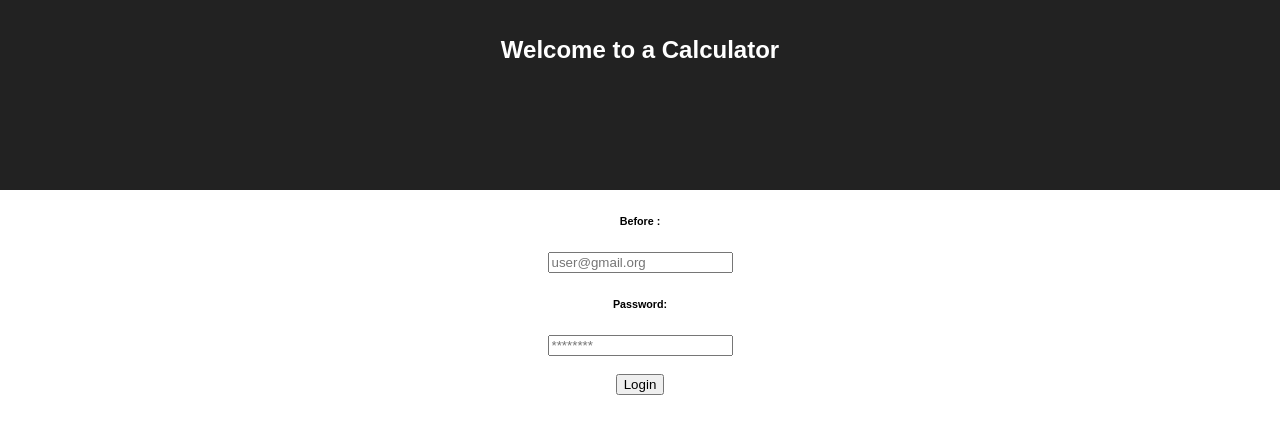
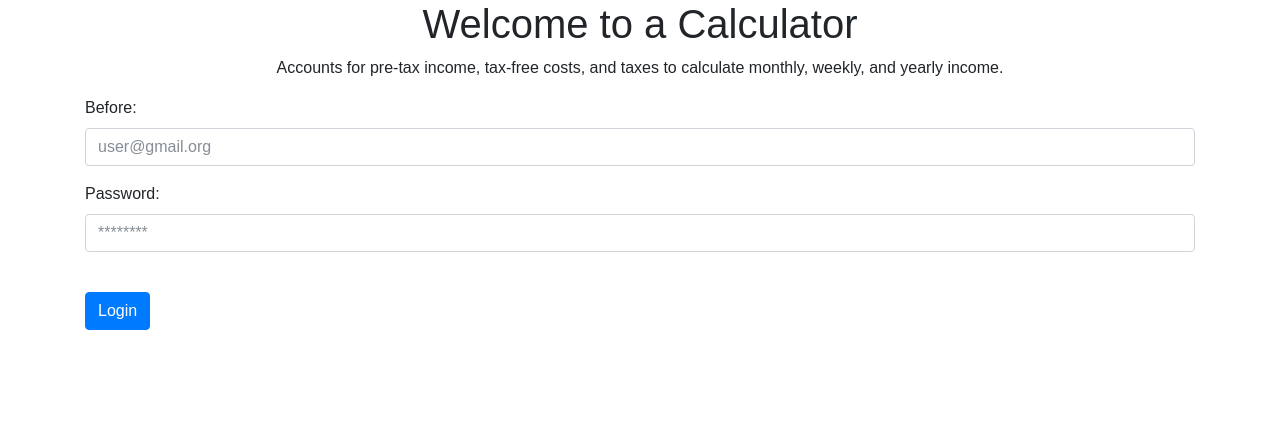
Before and after one commit to jtcanfield/income-calculator, a React (Create React App) app: page / in a window 1280 px wide. Shown: the top 434 px of the page. Built offline with nearby package versions, Linux system fonts and the light colour scheme.

Commit message:
add styling and description

```diff
--- a/public/index.html
+++ b/public/index.html
@@ -10,6 +10,7 @@
     -->
     <link rel="manifest" href="%PUBLIC_URL%/manifest.json">
     <link rel="shortcut icon" href="%PUBLIC_URL%/favicon.ico">
+    <link rel="stylesheet" href="https://maxcdn.bootstrapcdn.com/bootstrap/4.0.0-beta.2/css/bootstrap.min.css" integrity="sha384-PsH8R72JQ3SOdhVi3uxftmaW6Vc51MKb0q5P2rRUpPvrszuE4W1povHYgTpBfshb" crossorigin="anonymous">
     <!--
       Notice the use of %PUBLIC_URL% in the tags above.
       It will be replaced with the URL of the `public` folder during the build.
--- a/src/App.js
+++ b/src/App.js
@@ -22,24 +22,48 @@ class App extends Component {
     }
   }
 
+  submitform(event){
+    event.preventDefault();
+    console.log("stuff will be here");
+  }
+
   render() {
     return (
-      <div className="App">
-        <header className="App-header">
-          <h1 className="App-title">Welcome to a Calculator</h1>
+      <div className="container">
+        <header className="text-center">
+          <h1>
+            Welcome to a Calculator
+          </h1>
+          <p>
+            Accounts for pre-tax income, tax-free costs, and taxes to calculate
+            monthly, weekly, and yearly income.
+          </p>
         </header>
-        <form className="enterForm" onSubmit={this.handleFormSubmit}>
+        <form className="form" onSubmit={this.handleFormSubmit}>
           <div className="form-group">
-            <h6>Before :</h6>
-            <input type="username" onChange={this.updateFromField('username')} value={this.state.username} placeholder="user@gmail.org"/>
+            <label>
+              Before:
+            </label>
+            <input type="username" class="form-control"
+            onChange={this.updateFromField('username')}
+            value={this.state.username}
+            placeholder="user@gmail.org"/>
           </div>
           <div className="form-group">
-            <h6>Password:</h6>
-            <input type="password" onChange={this.updateFromField('password')} value={this.state.password} placeholder="********"/>
+            <label>
+              Password:
+            </label>
+            <input type="password" class="form-control"
+            onChange={this.updateFromField('password')}
+            value={this.state.password}
+            placeholder="********"/>
           </div>
           <br/>
           <div className="form-group pull-right">
-            <button className="btn btn-primary btn-lg" type="submit" onClick={event => this.login(event)}>Login</button>
+            <button className="btn btn-primary btn-md"
+            type="submit" onClick={event => this.submitform(event)}>
+              Login
+            </button>
           </div>
         </form>
       </div>
```
